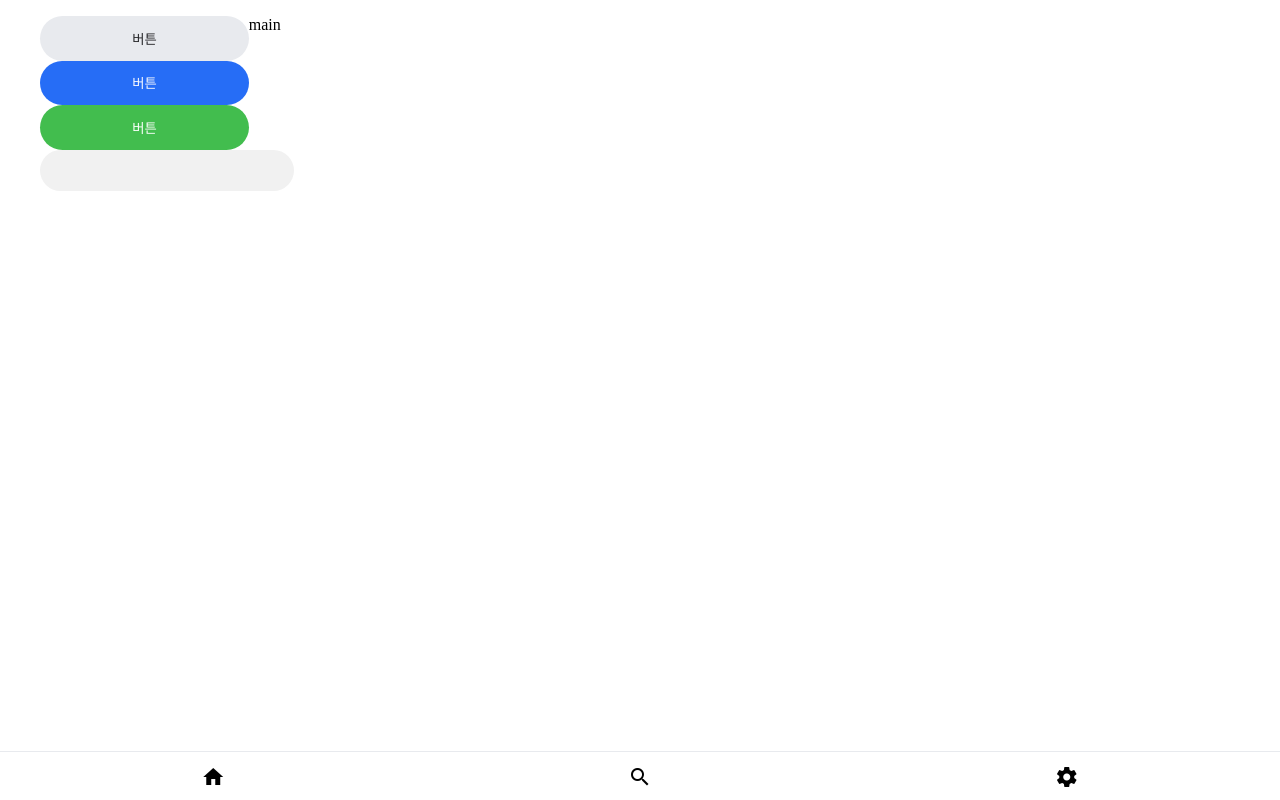
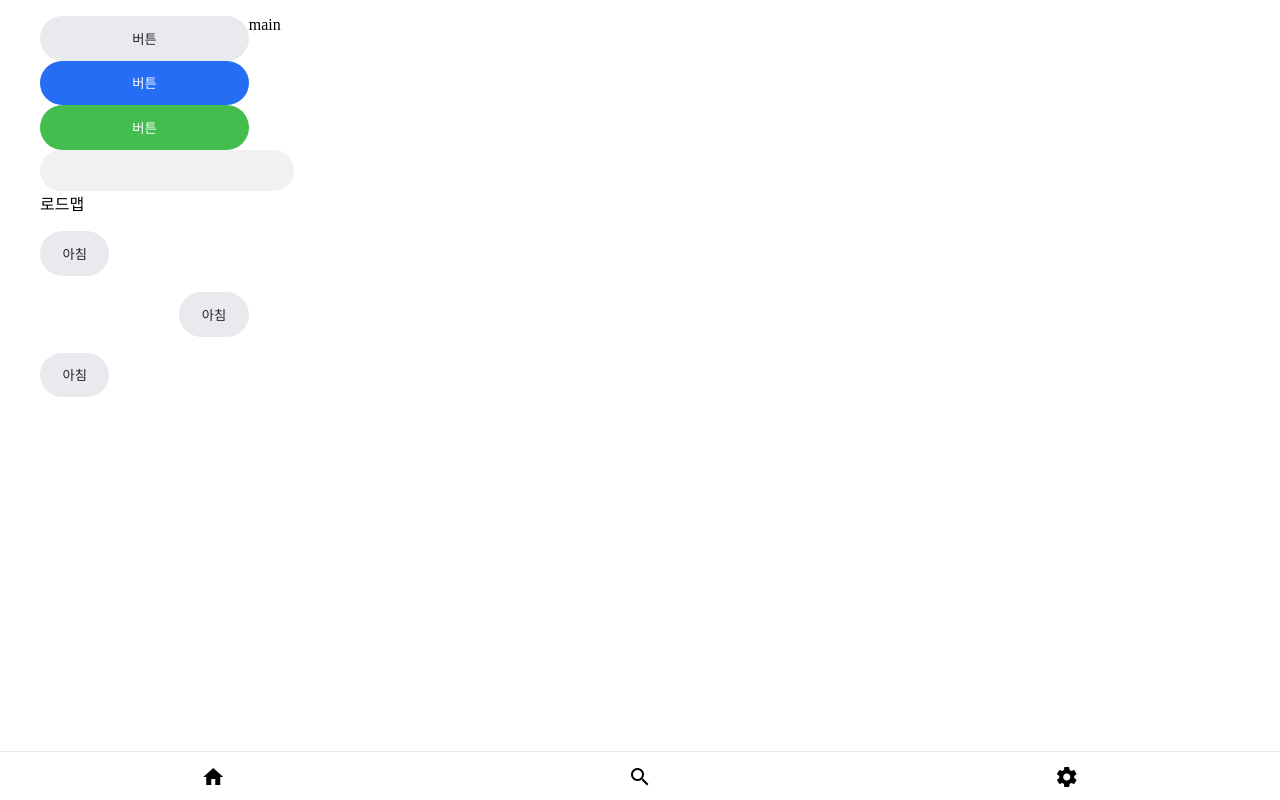
Before and after one commit to goormorg/front, a React (Create React App) app: page / in a window 1280 px wide. Built offline with nearby package versions, Linux system fonts and the light colour scheme.

Commit message:
feat: add loadmap wireframe

```diff
--- a/src/components/Loadmap/index.tsx
+++ b/src/components/Loadmap/index.tsx
@@ -1,5 +1,64 @@
+/** @jsxImportSource @emotion/react */
+
 import * as S from "./style";
 
-const Loadmap = () => <S.Wrapper></S.Wrapper>;
+import React, { useState } from "react";
+import { css } from '@emotion/react'
+import { Button } from "components/Button";
+import { Modal } from "components/Modal";
+
+type LoadmapMenuType = {
+    title?: string
+    date?: string
+    day?: "아침" | "점심" | "저녁"
+    isLeft: boolean
+}
+
+function Loadmap() {
+    const [items, setItems] = useState([
+        {}, {}, {}
+    ])
+
+    return (
+        <div css={css({
+            display: "flex",
+            flexDirection: "column",
+            gap: "1rem"
+        })}>
+            로드맵
+            {items.map((el, index) => (
+                <MenuItem isLeft={index%2 == 0}></MenuItem>
+
+            ))}
+        </div>
+    )
+}
+
+
+function MenuItem({ isLeft }: LoadmapMenuType) {
+    const [isModalOpen, setIsModalOpen] = useState(false)
+
+    const handleClickOpenModal = () => {
+        setIsModalOpen(true)
+    }
+
+    return (
+        <div css={css({
+            display: "flex",
+            justifyContent: isLeft ? "flex-start" : "flex-end"
+        })}>
+            <div css={css({
+                display: "flex"
+            })}>
+                <Button onClick={handleClickOpenModal}>아침</Button>
+            </div>
+
+            <Modal isOpen={isModalOpen}>
+                <Button onClick={() => setIsModalOpen(false)}>x</Button>
+
+            </Modal>
+        </div>
+    )
+}
 
 export default Loadmap;
--- a/src/components/SelectExample/index.tsx
+++ b/src/components/SelectExample/index.tsx
@@ -4,12 +4,12 @@ interface Props {
   type: "up" | "down" | "maintain";
 }
 
-const SelectExample: React.FC<Props> = ({ type }) => {
-  const mealsArr = meals.filter((meal) => meal.type.includes(type));
+const SelectExample: React.FC<Props> = ({ type }: any) => {
+  const mealsArr = meals.filter((meal: any) => meal.type.includes(type));
 
   return (
     <div>
-      {mealsArr.map((meal) => (
+      {mealsArr.map((meal: any) => (
         <div>
           <span>{meal.mealName}</span>
           <br />
--- a/src/pages/Main.tsx
+++ b/src/pages/Main.tsx
@@ -5,6 +5,7 @@ import { Container } from "../components/Container";
 import { Navbar } from "../components/Navbar";
 import { Input } from "../components/Input";
 import { Modal } from "../components/Modal";
+import { Loadmap } from "components";
 
 function MainPage() {
     return (
@@ -22,6 +23,8 @@ function MainPage() {
                 <Modal isOpen={false}>
                     scsc
                 </Modal>
+
+                <Loadmap></Loadmap>
             </div>
         <p>main</p>
 
```
